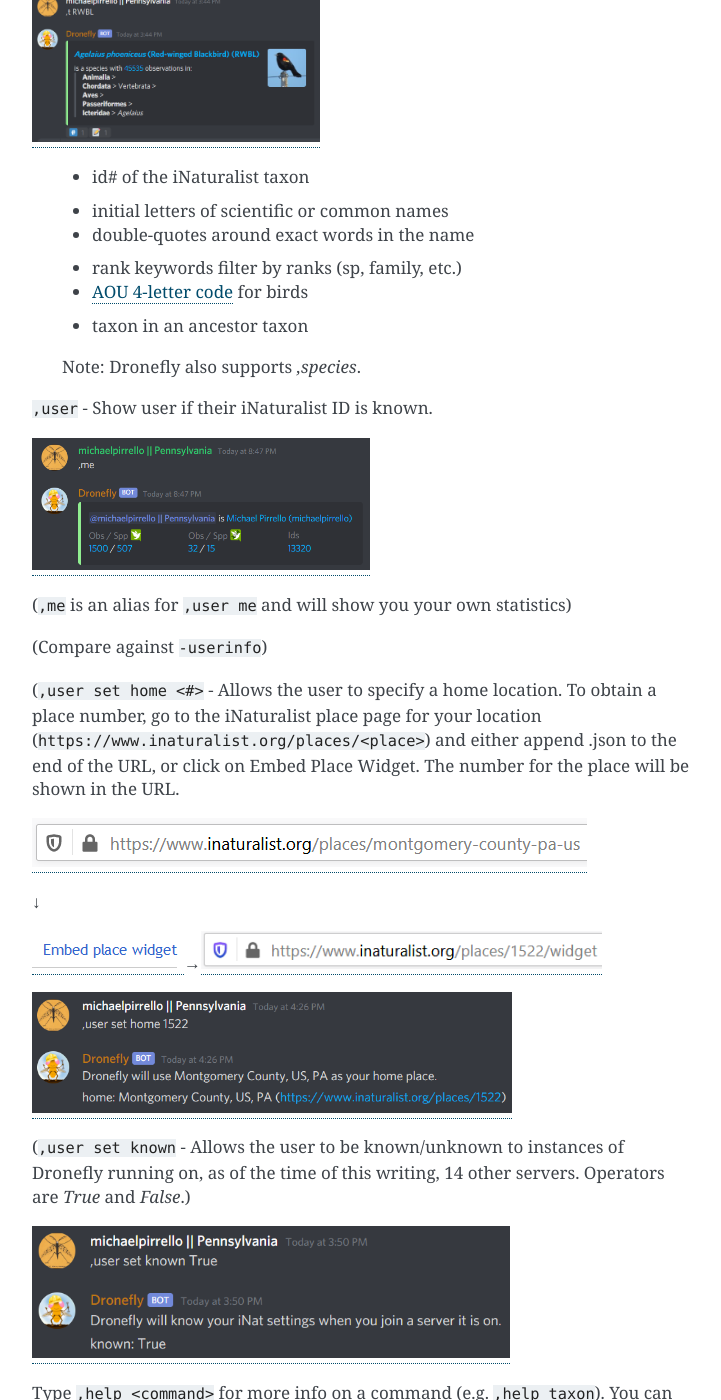
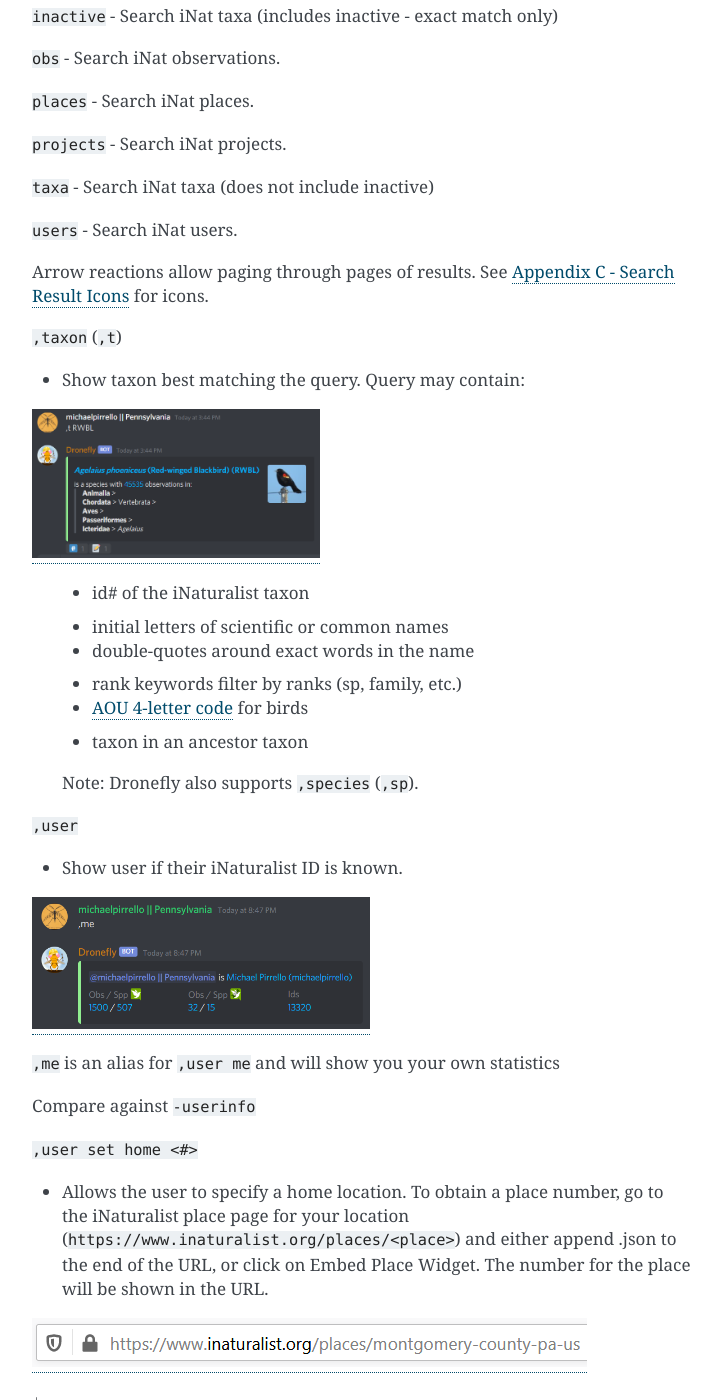
Before and after one commit to dronefly-garden/dronefly, a Sphinx documentation site: the page built from docs/guide_for_participants.rst, in a window 1280 px wide and 1400 px high, scrolled down 11145 px. Shown: the whole window, without its empty margins (388-1109 px from the left). Built offline with Sphinx 7.4.7, drawn with Linux system fonts in a browser that asks for light colours; some of the changed text lies outside the part shown.

Commit message:
More formatting normalization/fixes.

```diff
--- a/docs/guide_for_participants.rst
+++ b/docs/guide_for_participants.rst
@@ -30,10 +30,9 @@
 Get Discord
 -----------
 
-Browser URL:
-`https://discord.com <https://discord.com>`__
+Browser URL: https://discord.com
 
-Software: `https://discord.com/download <https://discord.com/download>`__
+Software: https://discord.com/download
 
 You can also find the Discord app in the Apple App Store or on Google
 Play.
@@ -191,9 +190,9 @@
 Notes on reading the online bot help:
 
 -  If there is no punctuation, type it exactly as shown (literal)
--  If there are <angle brackets>, it is representative of what should be
+-  If there are ``<angle brackets>``, it is representative of what should be
    typed
--  If there are [square brackets,] it is an optional input
+-  If there are ``[square brackets]``, it is an optional input
 
 Dronefly Introduction
 ---------------------
@@ -209,8 +208,9 @@
 Dronefly Commands
 -----------------
 
-``,image`` (``,img``) - Show default iNaturalist image for taxon
-query.
+``,image`` (``,img``)
+
+- Show default iNaturalist image for taxon query.
 
 |image16| \ |image15|
 
@@ -294,11 +310,12 @@
 
 ``users`` - Search iNat users.
 
-Arrow keys allow paging through pages of results. See
+Arrow reactions allow paging through pages of results. See
 :ref:`Appendix C - Search Result Icons` for icons.
 
-``,taxon`` (``,t``) - Show taxon best matching the query. Query may
-contain:
+``,taxon`` (``,t``)
+
+- Show taxon best matching the query. Query may contain:
 
 |image28|
 
@@ -320,21 +337,24 @@
 
    - taxon in an ancestor taxon
 
-   Note: Dronefly also supports *,species*.
+   Note: Dronefly also supports ``,species`` (``,sp``).
 
-``,user`` - Show user if their iNaturalist ID is known.
+``,user``
+
+- Show user if their iNaturalist ID is known.
 
 |image29|
 
-(``,me`` is an alias for ``,user me`` and will show you your own statistics)
+``,me`` is an alias for ``,user me`` and will show you your own statistics
 
-(Compare against ``-userinfo``)
+Compare against ``-userinfo``
 
-(``,user set home <#>`` - Allows the user to specify a home location. To
-obtain a place number, go to the iNaturalist place page for your
-location (``https://www.inaturalist.org/places/<place>``) and either
-append .json to the end of the URL, or click on Embed Place Widget. The
-number for the place will be shown in the URL.
+``,user set home <#>``
+
+- Allows the user to specify a home location. To obtain a place number, go to
+  the iNaturalist place page for your location (``https://www.inaturalist.org/places/<place>``)
+  and either append .json to the end of the URL, or click on Embed Place
+  Widget. The number for the place will be shown in the URL.
 
 |image30|
 
@@ -344,9 +364,11 @@
 
 |image33|
 
-(``,user set known`` - Allows the user to be known/unknown to instances of
-Dronefly running on, as of the time of this writing, 14 other servers.
-Operators are *True* and *False*.)
+``,user set known``
+
+- Allows the user to be known/unknown to instances of Dronefly running on, as
+  of the time of this writing, 14 other servers. Operators are *True* and
+  *False*.
 
 |image34|
 
@@ -626,11 +648,11 @@
 Tweets subcommands
 ^^^^^^^^^^^^^^^^^^
 
-gettweets Display a users tweets as a scrollable message
+``gettweets`` Display a users tweets as a scrollable message
 
-getuser Get info about the specified user
+``getuser`` Get info about the specified user
 
-trends Gets trends for a given location
+``trends`` Gets trends for a given location
 
 |image40|
 
@@ -655,7 +677,7 @@
 
 ``zip`` Display weather in a given location
 
-See: ``https://bulk.openweathermap.org/sample/city.list.json.gz`` <https://bulk.openweathermap.org/sample/city.list.json.gz>__
+See: https://bulk.openweathermap.org/sample/city.list.json.gz
 
 |image42|
 
@@ -698,7 +720,7 @@
 Pickerel commands
 -----------------
 
-(access help using ``$help``)
+Access help using ``$help``.
 
 Syntax: ``$play <query>``
 
@@ -810,9 +832,9 @@
 Basic chat functions
 ^^^^^^^^^^^^^^^^^^^^
 
-Typing\ *@username* will “ping” the user.
+Typing\ ``@username`` will “ping” the user.
 
-Typing *#channel* will create a link to that channel.
+Typing ``#channel`` will create a link to that channel.
 
 The emoji menu (|image45|) next to each message provides numerous ways
 to react.
```
Also changed, not shown: other parts of docs/guide_for_participants.rst (+39 -23 lines).
